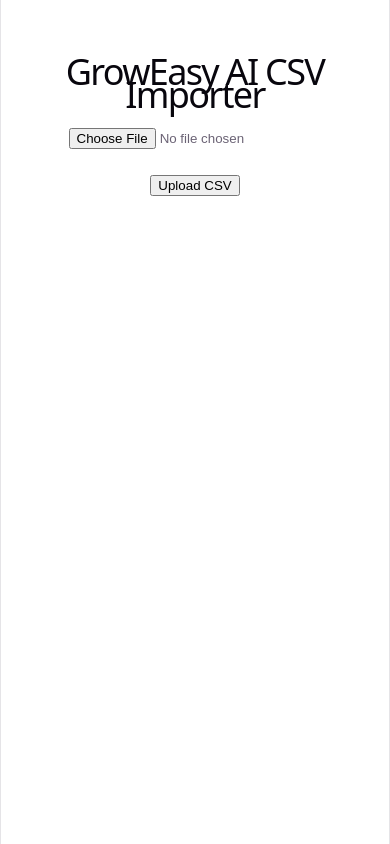
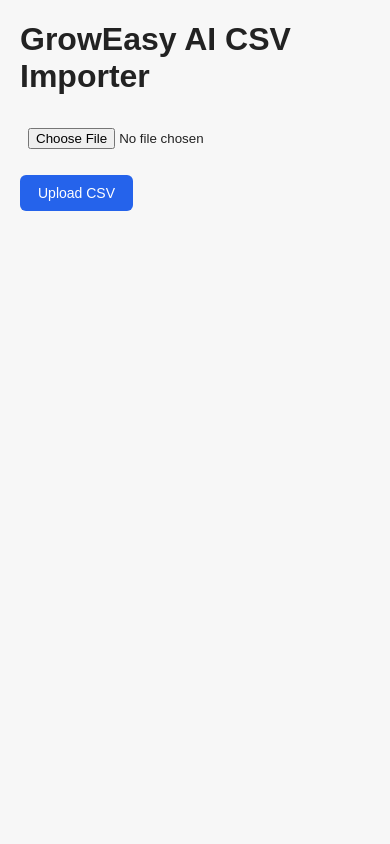
Before and after one commit to Sumanth-308/groweasy-ai-importer, a React (Vite) app in the folder frontend/: page / in a window 390 px wide. Built offline with nearby package versions, Linux system fonts and the light colour scheme.

Commit message:
Improve frontend styling and responsiveness

```diff
--- a/frontend/src/index.css
+++ b/frontend/src/index.css
@@ -1,111 +1,71 @@
-:root {
-  --text: #6b6375;
-  --text-h: #08060d;
-  --bg: #fff;
-  --border: #e5e4e7;
-  --code-bg: #f4f3ec;
-  --accent: #aa3bff;
-  --accent-bg: rgba(170, 59, 255, 0.1);
-  --accent-border: rgba(170, 59, 255, 0.5);
-  --social-bg: rgba(244, 243, 236, 0.5);
-  --shadow:
-    rgba(0, 0, 0, 0.1) 0 10px 15px -3px, rgba(0, 0, 0, 0.05) 0 4px 6px -2px;
-
-  --sans: system-ui, 'Segoe UI', Roboto, sans-serif;
-  --heading: system-ui, 'Segoe UI', Roboto, sans-serif;
-  --mono: ui-monospace, Consolas, monospace;
-
-  font: 18px/145% var(--sans);
-  letter-spacing: 0.18px;
-  color-scheme: light dark;
-  color: var(--text);
-  background: var(--bg);
-  font-synthesis: none;
-  text-rendering: optimizeLegibility;
-  -webkit-font-smoothing: antialiased;
-  -moz-osx-font-smoothing: grayscale;
-
-  @media (max-width: 1024px) {
-    font-size: 16px;
-  }
+body {
+  margin: 0;
+  font-family: Arial, Helvetica, sans-serif;
+  background: #f7f7f7;
+  color: #222;
 }
 
-@media (prefers-color-scheme: dark) {
-  :root {
-    --text: #9ca3af;
-    --text-h: #f3f4f6;
-    --bg: #16171d;
-    --border: #2e303a;
-    --code-bg: #1f2028;
-    --accent: #c084fc;
-    --accent-bg: rgba(192, 132, 252, 0.15);
-    --accent-border: rgba(192, 132, 252, 0.5);
-    --social-bg: rgba(47, 48, 58, 0.5);
-    --shadow:
-      rgba(0, 0, 0, 0.4) 0 10px 15px -3px, rgba(0, 0, 0, 0.25) 0 4px 6px -2px;
-  }
-
-  #social .button-icon {
-    filter: invert(1) brightness(2);
-  }
-}
-
-#root {
-  width: 1126px;
-  max-width: 100%;
-  margin: 0 auto;
-  text-align: center;
-  border-inline: 1px solid var(--border);
-  min-height: 100svh;
-  display: flex;
-  flex-direction: column;
+* {
   box-sizing: border-box;
 }
 
-body {
-  margin: 0;
+button {
+  padding: 10px 18px;
+  border: none;
+  background: #2563eb;
+  color: white;
+  border-radius: 6px;
+  cursor: pointer;
+  font-size: 14px;
 }
 
-h1,
-h2 {
-  font-family: var(--heading);
-  font-weight: 500;
-  color: var(--text-h);
+button:hover {
+  background: #1d4ed8;
+}
+
+button:disabled {
+  opacity: 0.6;
+  cursor: not-allowed;
+}
+
+input[type="file"] {
+  padding: 8px;
 }
 
 h1 {
-  font-size: 56px;
-  letter-spacing: -1.68px;
-  margin: 32px 0;
-  @media (max-width: 1024px) {
-    font-size: 36px;
-    margin: 20px 0;
+  margin-bottom: 25px;
+}
+
+h2 {
+  margin-top: 30px;
+}
+
+table {
+  background: white;
+  margin-top: 15px;
+}
+
+th {
+  background: #f1f5f9;
+  font-weight: bold;
+}
+
+td,
+th {
+  padding: 10px;
+  text-align: left;
+}
+
+section {
+  overflow-x: auto;
+}
+
+@media (max-width: 768px) {
+  main {
+    margin: 20px !important;
+  }
+
+  table {
+    font-size: 14px;
   }
 }
-h2 {
-  font-size: 24px;
-  line-height: 118%;
-  letter-spacing: -0.24px;
-  margin: 0 0 8px;
-  @media (max-width: 1024px) {
-    font-size: 20px;
-  }
-}
-p {
-  margin: 0;
-}
-
-code,
-.counter {
-  font-family: var(--mono);
-  display: inline-flex;
-  border-radius: 4px;
-  color: var(--text-h);
-}
-
-code {
-  font-size: 15px;
-  line-height: 135%;
-  padding: 4px 8px;
-  background: var(--code-bg);
-}
```
